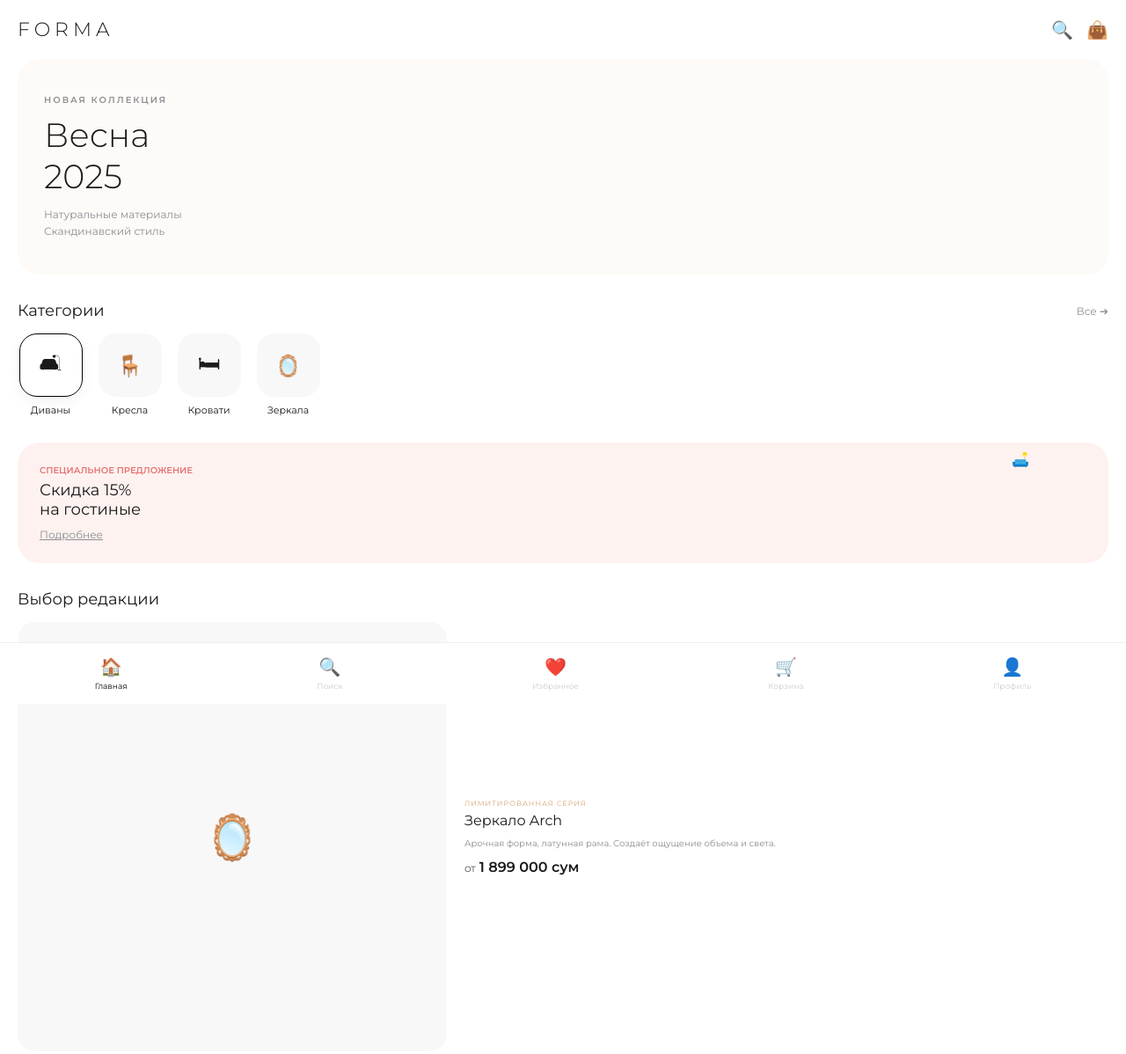
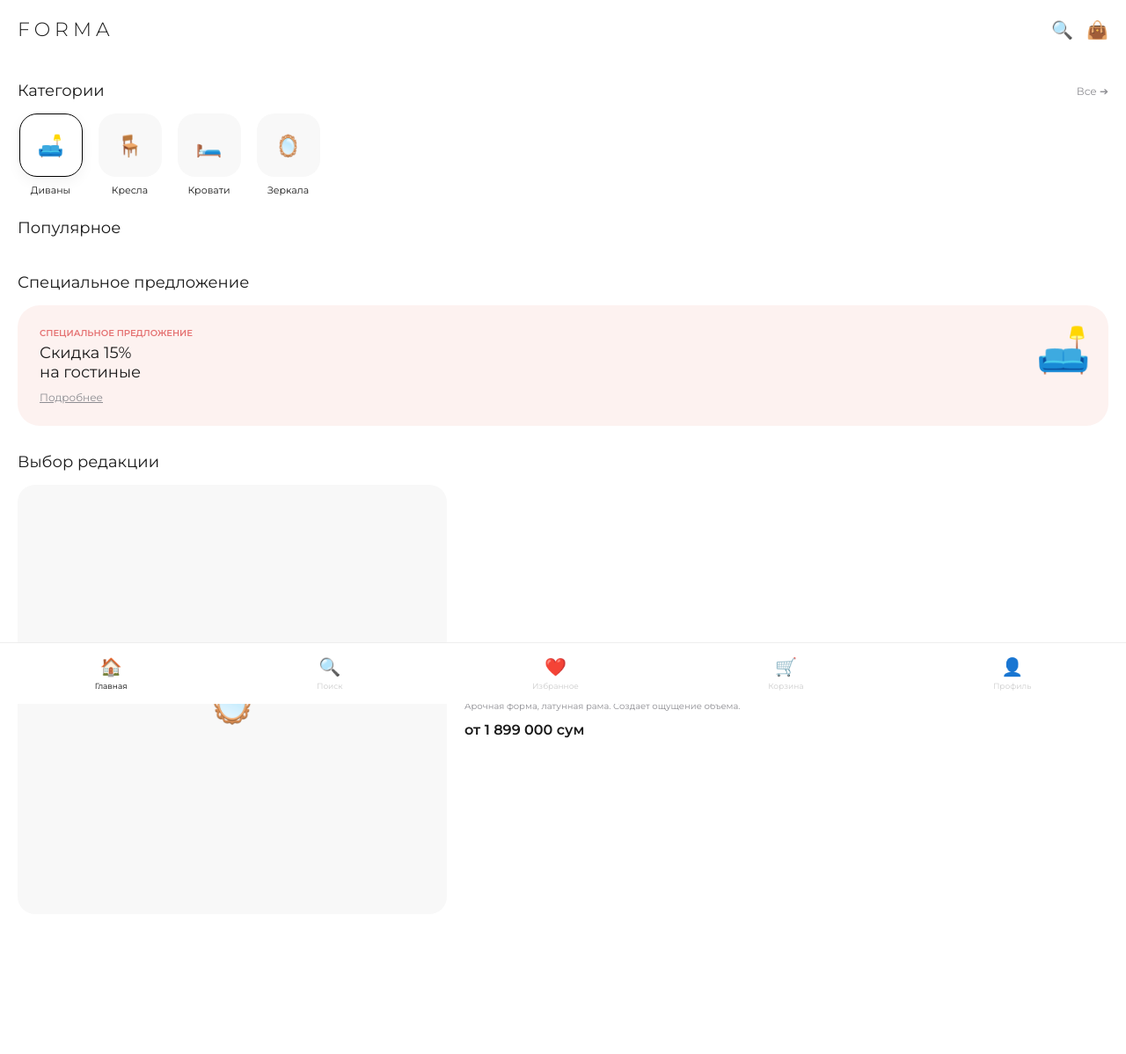
Before and after one commit to Backgroundcolorrgb000000/my-telegram-app, a website: page index.html in a window 1280 px wide. Shown: the top 1198 px of the page at 88% size. Drawn offline with Linux system fonts and the light colour scheme; a script that the page names is missing.

Commit message:
Update index.html

```diff
--- a/index.html
+++ b/index.html
@@ -20,7 +20,7 @@
             color: var(--text-color);
             font-family: 'Montserrat', sans-serif;
             margin: 0;
-            padding-bottom: 100px;
+            padding-bottom: 120px;
         }
 
         header {
@@ -32,18 +32,26 @@
 
         .logo { font-size: 22px; letter-spacing: 5px; font-weight: 300; }
 
-        /* БАННЕР НОВАЯ КОЛЛЕКЦИЯ */
-        .hero-banner {
-            margin: 0 20px 30px 20px;
-            background-color: var(--sec-bg);
-            border-radius: 25px;
-            padding: 40px 30px;
-            position: relative;
-            overflow: hidden;
-        }
-        .hero-banner h3 { font-size: 10px; text-transform: uppercase; letter-spacing: 2px; color: var(--hint); margin: 0; }
-        .hero-banner h1 { font-size: 38px; font-weight: 300; margin: 10px 0; }
-        .hero-banner p { font-size: 12px; color: var(--hint); line-height: 1.6; margin: 0; }
+        .section-header { display: flex; justify-content: space-between; align-items: center; padding: 0 20px; margin-top: 25px; margin-bottom: 15px; }
+        .section-header h2 { font-size: 18px; font-weight: 400; margin: 0; }
+        .view-all { font-size: 12px; color: var(--hint); }
+
+        /* КАТЕГОРИИ */
+        .categories { display: flex; overflow-x: auto; padding: 0 20px; gap: 15px; margin-bottom: 20px; scrollbar-width: none; }
+        .cat-item { display: flex; flex-direction: column; align-items: center; min-width: 75px; }
+        .cat-icon { width: 70px; height: 70px; background: #f8f8f8; border-radius: 20px; display: flex; align-items: center; justify-content: center; font-size: 24px; margin-bottom: 8px; border: 1px solid transparent; }
+        .cat-item.active .cat-icon { border-color: #000; background: #fff; box-shadow: 0 5px 15px rgba(0,0,0,0.05); }
+        .cat-item span { font-size: 11px; color: var(--text-color); }
+
+        /* СЕТКА ТОВАРОВ */
+        .products-grid { display: grid; grid-template-columns: 1fr 1fr; gap: 20px; padding: 0 20px; }
+        .product-card { position: relative; }
+        .product-img-box { width: 100%; aspect-ratio: 1; background: #f8f8f8; border-radius: 20px; display: flex; align-items: center; justify-content: center; font-size: 40px; margin-bottom: 10px; position: relative; }
+        .badge { position: absolute; top: 10px; left: 10px; background: #fff; padding: 4px 8px; border-radius: 8px; font-size: 9px; font-weight: 600; }
+        .fav-icon { position: absolute; top: 10px; right: 10px; font-size: 18px; color: #eee; }
+        .fav-icon.active { color: #ff5252; }
+        .p-name { font-size: 13px; font-weight: 400; margin: 0; }
+        .p-price { font-size: 15px; font-weight: 600; margin: 5px 0; }
 
         /* СПЕЦИАЛЬНОЕ ПРЕДЛОЖЕНИЕ */
         .promo-banner {
@@ -58,18 +66,7 @@
         .promo-text h4 { font-size: 10px; text-transform: uppercase; color: #e57373; margin: 0 0 5px 0; }
         .promo-text h2 { font-size: 18px; font-weight: 400; margin: 0 0 10px 0; }
         .promo-link { font-size: 12px; text-decoration: underline; color: var(--hint); }
-        .promo-img { width: 100px; position: absolute; right: 10px; top: 10px; }
-
-        .section-header { display: flex; justify-content: space-between; align-items: center; padding: 0 20px; margin-bottom: 15px; }
-        .section-header h2 { font-size: 18px; font-weight: 400; margin: 0; }
-        .view-all { font-size: 12px; color: var(--hint); }
-
-        /* КАТЕГОРИИ */
-        .categories { display: flex; overflow-x: auto; padding: 0 20px; gap: 15px; margin-bottom: 30px; scrollbar-width: none; }
-        .cat-item { display: flex; flex-direction: column; align-items: center; min-width: 75px; }
-        .cat-icon { width: 70px; height: 70px; background: #f8f8f8; border-radius: 20px; display: flex; align-items: center; justify-content: center; font-size: 24px; margin-bottom: 8px; border: 1px solid transparent; }
-        .cat-item.active .cat-icon { border-color: #000; background: #fff; box-shadow: 0 5px 15px rgba(0,0,0,0.05); }
-        .cat-item span { font-size: 11px; color: var(--text-color); }
+        .promo-img { font-size: 50px; position: absolute; right: 20px; top: 20px; }
 
         /* ВЫБОР РЕДАКЦИИ */
         .editor-choice { margin: 0 20px 30px 20px; display: flex; gap: 20px; align-items: center; }
@@ -79,17 +76,6 @@
         .editor-info h4 { font-size: 16px; font-weight: 400; margin: 0 0 5px 0; }
         .editor-info p { font-size: 10px; color: var(--hint); line-height: 1.4; margin-bottom: 10px; }
         .price-big { font-size: 16px; font-weight: 600; }
-        .price-big span { font-size: 12px; font-weight: 300; margin-right: 4px; }
-
-        /* СЕТКА ТОВАРОВ */
-        .products-grid { display: grid; grid-template-columns: 1fr 1fr; gap: 20px; padding: 0 20px; }
-        .product-card { position: relative; }
-        .product-img-box { width: 100%; aspect-ratio: 1; background: #f8f8f8; border-radius: 20px; display: flex; align-items: center; justify-content: center; font-size: 40px; margin-bottom: 10px; position: relative; }
-        .badge { position: absolute; top: 10px; left: 10px; background: #fff; padding: 4px 8px; border-radius: 8px; font-size: 9px; font-weight: 600; }
-        .fav-icon { position: absolute; top: 10px; right: 10px; font-size: 18px; color: #eee; }
-        .fav-icon.active { color: #ff5252; }
-        .p-name { font-size: 13px; font-weight: 400; margin: 0; }
-        .p-price { font-size: 15px; font-weight: 600; margin: 5px 0; }
 
         /* НАВИГАЦИЯ */
         .nav-bar { position: fixed; bottom: 0; width: 100%; background: #fff; display: flex; justify-content: space-around; padding: 15px 0; border-top: 1px solid #eee; z-index: 100; }
@@ -106,24 +92,27 @@
         <div style="font-size: 20px; display: flex; gap: 15px;"><span>🔍</span><span>👜</span></div>
     </header>
 
-    <div class="hero-banner">
-        <h3>Новая коллекция</h3>
-        <h1>Весна<br>2025</h1>
-        <p>Натуральные материалы<br>Скандинавский стиль</p>
-    </div>
-
     <div class="section-header">
         <h2>Категории</h2>
         <div class="view-all">Все ➔</div>
     </div>
 
     <div class="categories">
-        <div class="cat-item active"><div class="cat-icon">🛋</div><span>Диваны</span></div>
+        <div class="cat-item active"><div class="cat-icon">🛋️</div><span>Диваны</span></div>
         <div class="cat-item"><div class="cat-icon">🪑</div><span>Кресла</span></div>
-        <div class="cat-item"><div class="cat-icon">🛏</div><span>Кровати</span></div>
+        <div class="cat-item"><div class="cat-icon">🛏️</div><span>Кровати</span></div>
         <div class="cat-item"><div class="cat-icon">🪞</div><span>Зеркала</span></div>
     </div>
 
+    <div class="section-header">
+        <h2>Популярное</h2>
+    </div>
+
+    <div class="products-grid" id="grid"></div>
+
+    <div class="section-header">
+        <h2>Специальное предложение</h2>
+    </div>
     <div class="promo-banner">
         <div class="promo-text">
             <h4>Специальное предложение</h4>
@@ -136,22 +125,15 @@
     <div class="section-header">
         <h2>Выбор редакции</h2>
     </div>
-
     <div class="editor-choice" onclick="addToCart('mirror_arch', 1899000)">
         <div class="editor-img-box">🪞</div>
         <div class="editor-info">
             <div class="tag-mini">Лимитированная серия</div>
             <h4>Зеркало Arch</h4>
-            <p>Арочная форма, латунная рама. Создаёт ощущение объема и света.</p>
-            <div class="price-big"><span>от</span>1 899 000 сум</div>
+            <p>Арочная форма, латунная рама. Создаёт ощущение объема.</p>
+            <div class="price-big">от 1 899 000 сум</div>
         </div>
     </div>
-
-    <div class="section-header">
-        <h2>Популярное</h2>
-    </div>
-
-    <div class="products-grid" id="grid"></div>
 
     <div class="nav-bar">
         <div class="nav-item active"><div>🏠</div><p>Главная</p></div>
@@ -166,9 +148,9 @@
     tg.expand();
 
     const products = [
-        { id: 'sofa_lund', name: 'Диван Lund', price: 8999000, icon: '🛋', tag: 'NEW', fav: false },
+        { id: 'sofa_lund', name: 'Диван Lund', price: 8999000, icon: '🛋️', tag: 'NEW', fav: false },
         { id: 'chair_mist', name: 'Кресло Mist', price: 2799000, icon: '🪑', tag: '-20%', fav: true },
-        { id: 'bed_scandi', name: 'Кровать Scandi', price: 6499000, icon: '🛏', tag: '', fav: false },
+        { id: 'bed_scandi', name: 'Кровать Scandi', price: 6499000, icon: '🛏️', tag: '', fav: false },
         { id: 'lamp_nordic', name: 'Лампа Nordic', price: 999000, icon: '💡', tag: '', fav: false }
     ];
 
```
